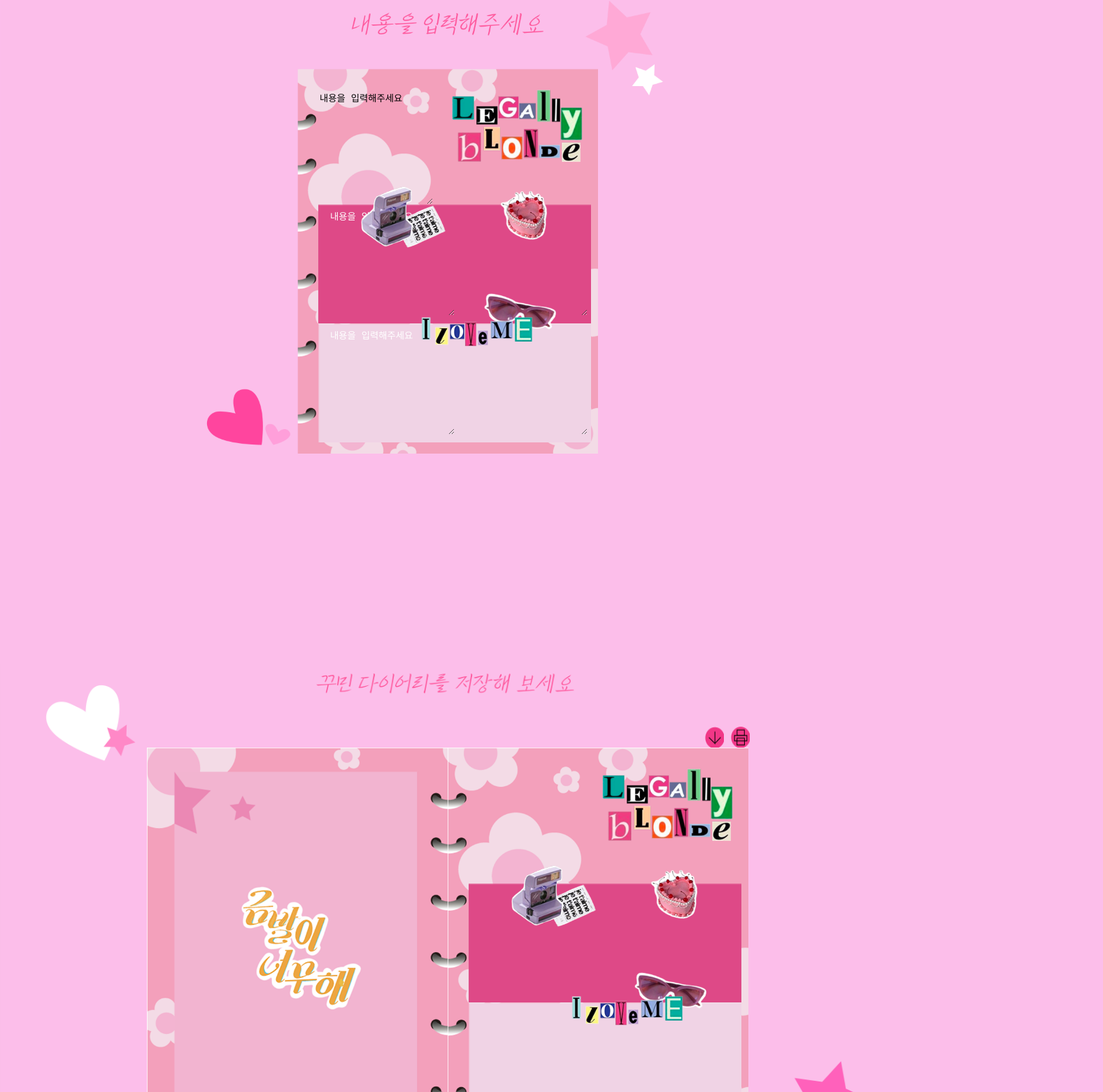
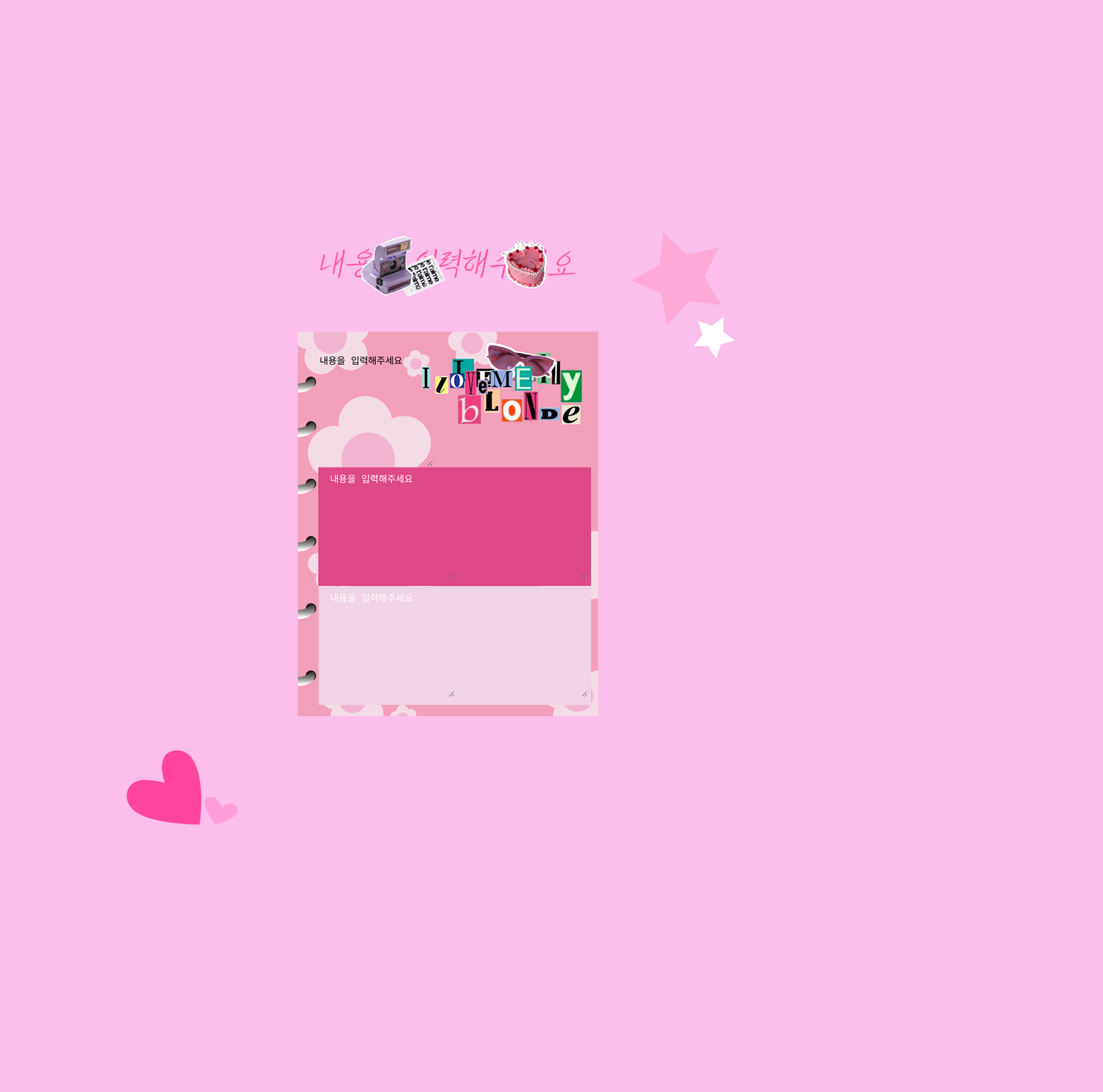
Before and after one commit to Aptheparker/diary, a React (Create React App) app: page / in a window 1280 px wide. Shown: the part 2092-3652 px from the top of the page at 70% size, 1577 px wide, since content can reach past the window. Built offline with nearby package versions, Linux system fonts and the light colour scheme.

Commit message:
Macbook air version

```diff
--- a/src/components/Sticker/Sticker.js
+++ b/src/components/Sticker/Sticker.js
@@ -28,10 +28,10 @@
       draggable="true"
       onDragStart={onDragStart}
       style={{
-        width: `${(width / 1176) * window.innerWidth}px`, // Adjust the scaling as needed
-        height: `${(height / 647.2) * window.innerHeight}px`, // Adjust the scaling as needed
-        top: `${(top / 647.2) * window.innerHeight}px`, // Adjust the scaling as needed
-        left: `${(left / 1176) * window.innerWidth}px`, // Adjust the scaling as needed
+        width: `${width}px`, // Adjust the scaling as needed
+        height: `${height}px`, // Adjust the scaling as needed
+        top: `${top}px`, // Adjust the scaling as needed
+        left: `${left}px`, // Adjust the scaling as needed
         zIndex: `${zIndex}`,
         position: "absolute",
       }}
--- a/src/pages/ContentPage/ContentPage.module.css
+++ b/src/pages/ContentPage/ContentPage.module.css
@@ -3,14 +3,13 @@
   background-repeat: no-repeat;
   background-size: cover;
   background-position: center;
-  width: 100%;
-  height: 100%;
+  width: 100vw;
+  height: 120vh;
   margin-top: 300px;
   display: flex;
   flex-direction: column;
   justify-content: center;
   align-items: center;
-  padding-top: 120px;
 }
 
 .content-container {
@@ -22,7 +21,7 @@
   flex-direction: column;
 }
 
-.textbox1{
+.textbox1 {
   width: 160px;
   height: 160px;
   margin-top: 30px;
@@ -35,7 +34,7 @@
   color: black;
 }
 
-.row1{
+.row1 {
   display: flex;
   flex-direction: row;
   width: 380px;
@@ -58,7 +57,7 @@
   color: white;
 }
 
-.row2{
+.row2 {
   display: flex;
   flex-direction: row;
   width: 380px;
@@ -82,43 +81,43 @@
 }
 
 .box1sticker1 {
-  width:100px;
-  height:100px;
+  width: 100px;
+  height: 100px;
   position: absolute;
-  top: 2350px;
+  top: 2420px;
   left: 500px;
   z-index: 1;
 }
 
 .box1sticker2 {
-  width:80px;
-  height:100px;
+  width: 80px;
+  height: 100px;
   position: absolute;
-  top: 2350px;
+  top: 2420px;
   left: 710px;
 }
 
 .box1sticker3 {
-  width:80px;
-  height:70px;
+  width: 80px;
+  height: 70px;
   position: absolute;
-  top: 2380px;
+  top: 2450px;
   left: 560px;
   z-index: 0;
 }
 
 .box2sticker1 {
-  width:150px;
-  height:120px;
+  width: 150px;
+  height: 120px;
   position: absolute;
-  top: 2480px;
+  top: 2550px;
   left: 665px;
 }
 
 .box2sticker2 {
-  width:200px;
+  width: 200px;
   height: 60px;
   position: absolute;
-  top: 2540px;
+  top: 2610px;
   left: 590px;
 }
--- a/src/pages/PosterPage/PosterPage.module.css
+++ b/src/pages/PosterPage/PosterPage.module.css
@@ -3,8 +3,8 @@
   background-repeat: no-repeat;
   background-size: cover;
   background-position: center;
-  width: 100%;
-  height: 100%;
+  width: 100vw;
+  height: 120vh;
   margin-top: 300px;
   display: flex;
   flex-direction: column;
@@ -17,9 +17,4 @@
   background-size: cover;
   width: 430px;
   height: 550px;
-  margin-top: 120px;
-  display: flex;
-  flex-direction: column;
-  justify-content: center;
-  align-items: center;
 }
--- a/src/pages/SavePage/SavePage.module.css
+++ b/src/pages/SavePage/SavePage.module.css
@@ -3,10 +3,9 @@
   background-repeat: no-repeat;
   background-size: cover;
   background-position: center;
-  width: 100%;
-  height: 100%;
+  width: 100vw;
+  height: 120vh;
   margin-top: 300px;
-  margin-bottom: 100px;
   display: flex;
   flex-direction: column;
   justify-content: center;
@@ -17,9 +16,9 @@
   display: flex;
   flex-direction: row;
   height: 30px;
-  margin-top: 90px;
-  margin-left: 800px;
-  gap: 10px;
+  margin-top: 1%; /* Adjust the margin as needed */
+  margin-left: 60%; /* Adjust the margin as needed */
+  gap: 50%;
 }
 
 .container {
@@ -30,8 +29,8 @@
 }
 
 .poster {
-  width: 430px;
-  height: 550px;
+  width: 50%;
+  height: 100%;
   overflow: hidden;
 }
 
@@ -42,8 +41,8 @@
 }
 
 .content {
-  width: 430px;
-  height: 550px;
+  width: 50%;
+  height: 100%;
   overflow: hidden;
 }
 
```
Also changed, not shown: src/pages/ContentPage/ContentPage.js (+10 -20 lines).
